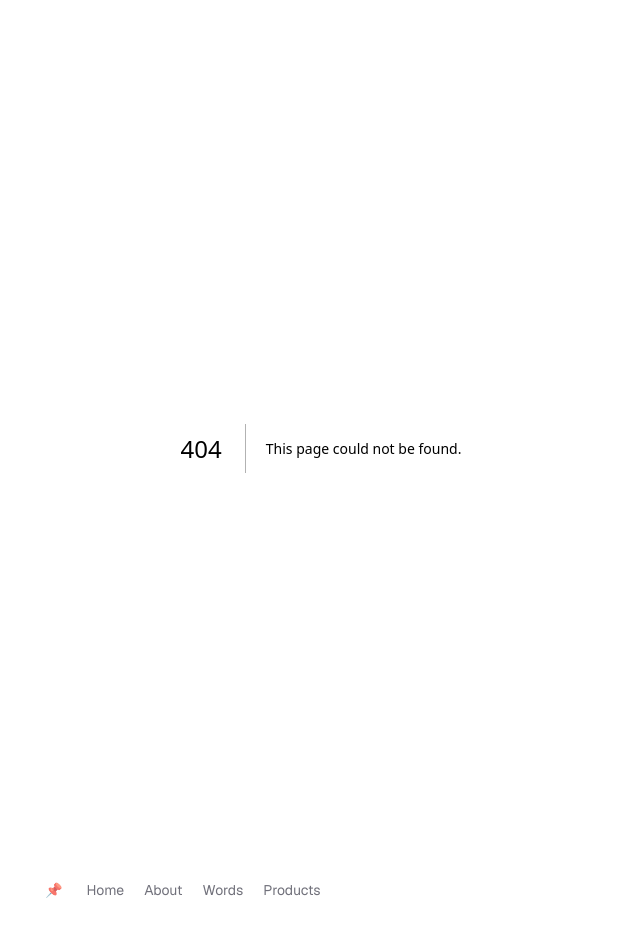
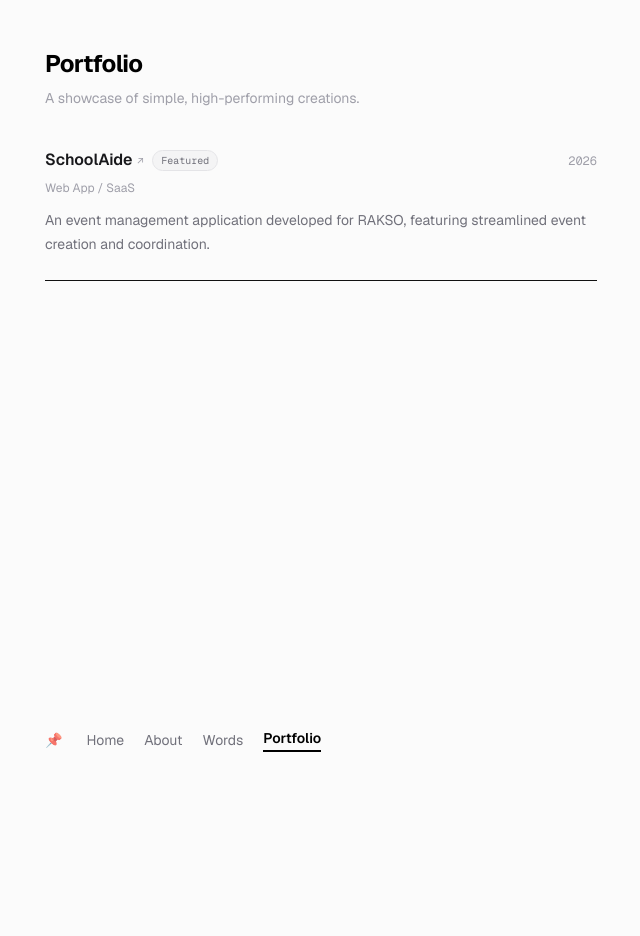
Before and after one commit to JanLancelot/nextjs-portfolio, a Next.js app: page /portfolio in a window 1280 px wide. Before the commit this address had no page. Shown: the top 936 px of the page, without its empty margins (51-691 px from the left). After the commit the page ends 800 px from the top, so only its background shows below. Built offline with nearby package versions, Linux system fonts and the light colour scheme.

Commit message:
Rename products to portfolio

```diff
--- /dev/null
+++ b/src/app/portfolio/page.tsx
@@ -0,0 +1,80 @@
+import { Metadata } from "next";
+
+export const metadata: Metadata = {
+  title: "Portfolio — Lancelot Mailig",
+  description: "A showcase of custom websites, design systems, and digital tools created by Lancelot Mailig.",
+};
+
+interface Product {
+  name: string;
+  description: string;
+  link: string;
+  category: string;
+  year: string;
+  badge?: string;
+}
+
+const products: Product[] = [
+  {
+    name: "SchoolAide",
+    description: "An event management application developed for RAKSO, featuring streamlined event creation and coordination.",
+    link: "https://github.com/JanLancelot/school-aide",
+    category: "Web App / SaaS",
+    year: "2026",
+    badge: "Featured",
+  },
+];
+
+export default function PortfolioPage() {
+  return (
+    <div className="flex flex-col gap-10">
+      <header className="flex flex-col gap-2 animate-fade-in">
+        <h1 className="text-2xl font-bold tracking-tight text-black dark:text-white">
+          Portfolio
+        </h1>
+        <p className="text-sm text-zinc-400 dark:text-zinc-500">
+          A showcase of simple, high-performing creations.
+        </p>
+      </header>
+
+      <div className="flex flex-col gap-8 animate-fade-down animation-delay-200">
+        {products.map((product, idx) => (
+          <div
+            key={product.name}
+            className="group flex flex-col gap-2 border-b border-zinc-150 dark:border-zinc-850 pb-6"
+          >
+            <div className="flex items-baseline justify-between gap-4">
+              <div className="flex items-center gap-2">
+                <a
+                  href={product.link}
+                  target={product.link.startsWith("http") ? "_blank" : "_self"}
+                  rel="noopener noreferrer"
+                  className="text-base font-semibold text-zinc-900 dark:text-zinc-100 hover:text-blue-600 dark:hover:text-blue-400 transition-colors flex items-center gap-1"
+                >
+                  {product.name}
+                  {product.link.startsWith("http") && (
+                    <span className="text-[10px] text-zinc-400 font-normal">↗</span>
+                  )}
+                </a>
+                {product.badge && (
+                  <span className="text-[10px] font-mono px-2 py-0.5 rounded-full bg-zinc-100 dark:bg-zinc-900 border border-zinc-200 dark:border-zinc-800 text-zinc-500 dark:text-zinc-400">
+                    {product.badge}
+                  </span>
+                )}
+              </div>
+              <span className="text-xs font-mono text-zinc-400 dark:text-zinc-600">
+                {product.year}
+              </span>
+            </div>
+            <p className="text-xs text-zinc-400 dark:text-zinc-500">
+              {product.category}
+            </p>
+            <p className="text-[14px] leading-6 text-zinc-500 dark:text-zinc-450 mt-1">
+              {product.description}
+            </p>
+          </div>
+        ))}
+      </div>
+    </div>
+  );
+}
--- a/src/components/footer.tsx
+++ b/src/components/footer.tsx
@@ -9,7 +9,7 @@ export default function Footer() {
   const links = [
     { name: "About", href: "/about" },
     { name: "Words", href: "/words" },
-    { name: "Products", href: "/products" },
+    { name: "Portfolio", href: "/portfolio" },
   ];
 
   return (
```
